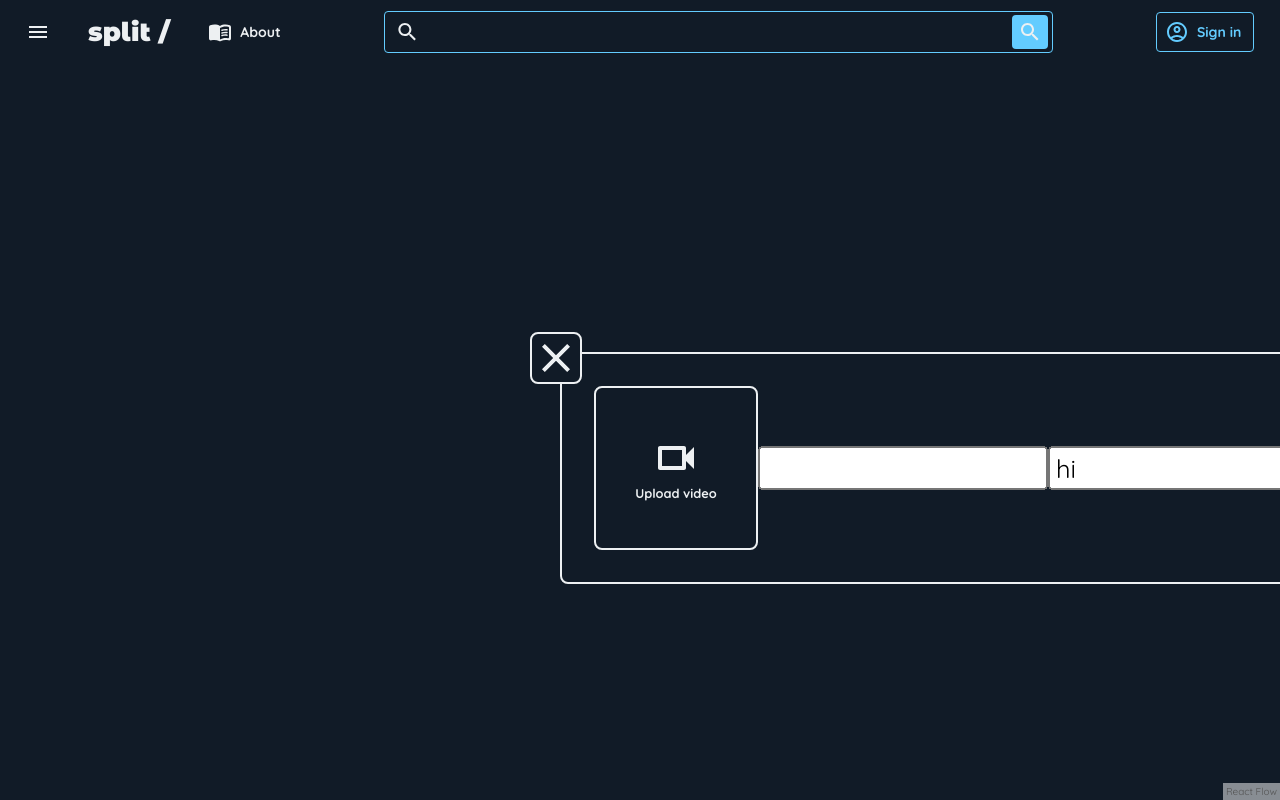
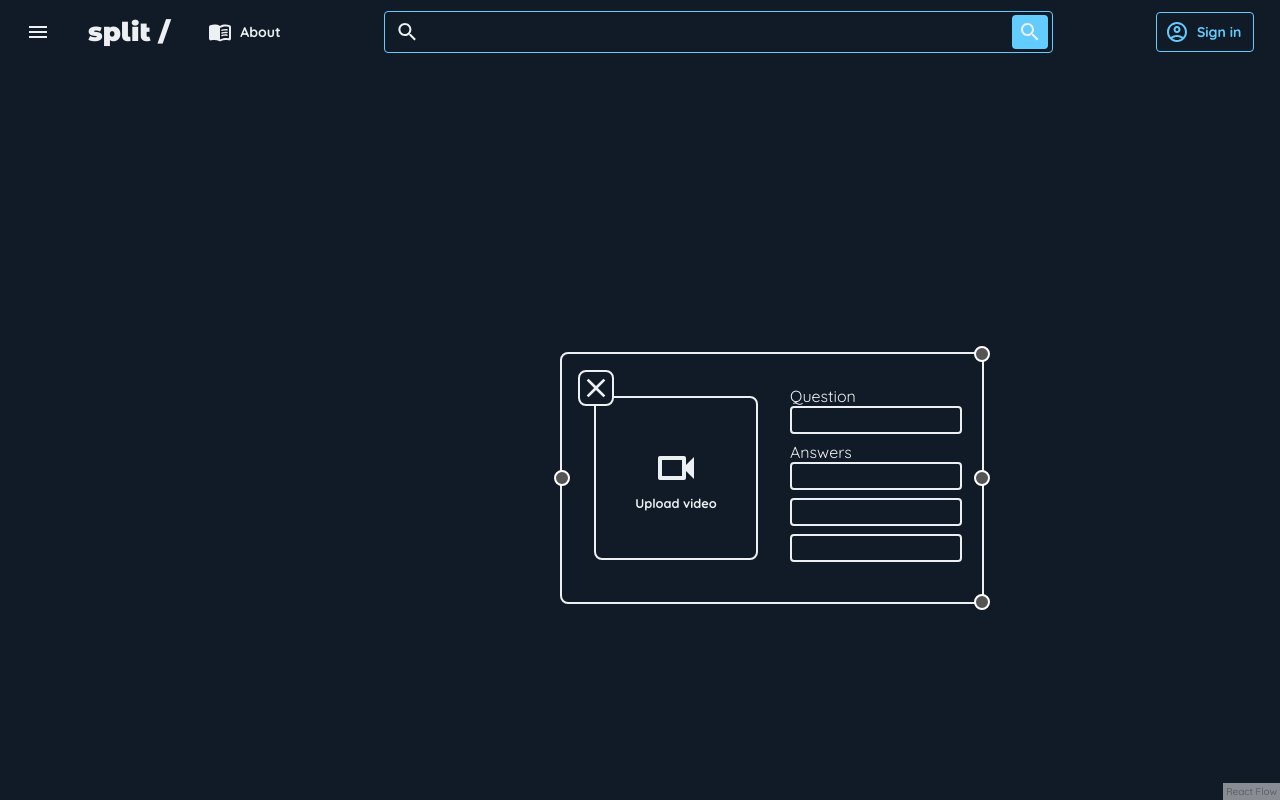
Before and after one commit to mastee7/split, a React (Create React App) app in the folder client/: page /create in a window 1280 px wide. Built offline with nearby package versions, Linux system fonts and the light colour scheme.

Commit message:
trying not to rage quit

```diff
--- a/client/src/components/Status/Status.jsx
+++ b/client/src/components/Status/Status.jsx
@@ -32,9 +32,9 @@ export default function Status() {
               e.target.src="https://i.ibb.co/37YHLK3/profile-pic.png"
             }}
           ></img>
-          <text className={`${styles.link} ${styles.profileName}`}>
+          <div className={`${styles.link} ${styles.profileName}`}>
             {user.username}
-          </text>
+          </div>
 
           {/* Dropdown menu */}
           <div className={styles.dropdownMenu}>
@@ -42,14 +42,14 @@ export default function Status() {
             {window.location.href !== "http://localhost:3000/profile" && (
               <Link className={styles.dropdownMenu__item} to="/profile">
                 <AccountCircleOutlinedIcon />
-                <text className={styles.dropdownMenu__text}>View Profile</text>
+                <div className={styles.dropdownMenu__text}>View Profile</div>
               </Link>
             )}
 
             {/* Logout item */}
             <span className={styles.dropdownMenu__item} onClick={handleLogout}>
               <LogoutIcon />
-              <text className={styles.dropdownMenu__text}>Sign out</text>
+              <div className={styles.dropdownMenu__text}>Sign out</div>
             </span>
           </div>
         </div>
--- a/client/src/components/VideoNode/VideoNode.jsx
+++ b/client/src/components/VideoNode/VideoNode.jsx
@@ -8,17 +8,18 @@ import styles from "./VideoNode.module.css";
 
 export default function VideoNode() {
   const [question, setQuestion] = useState("");
-  const [answers, setAnswers] = useState(["hi",""]);
+  const [answers, setAnswers] = useState(["hi", "", ""]);
 
   const updateAnswers = (id, answer) => {
-    setAnswers(answers.map((val, index) => index === id? answer : val));
-  }
+    setAnswers(answers.map((val, index) => (index === id ? answer : val)));
+  };
   return (
     <div className={styles.root}>
       <div className={`${styles.topBlock} ${styles.block}`}>
         {/* Close button */}
         <CloseOutlinedIcon className={styles.delete} />
 
+        <Handle position={Position.Left} type="target" />
         {/* Upload file */}
         <label className={styles.fileUpload}>
           <div>
@@ -28,14 +29,29 @@ export default function VideoNode() {
           <input className={styles.input} type="file" name="text" />
         </label>
 
-        {/* Question */}
-        <input onChange={(event) => setQuestion(event.target.value)}></input>
+        <div className={styles.questionDiv}>
+          <label>Question</label>
+          <input
+            className={styles.questionInput}
+            onChange={(event) => setQuestion(event.target.value)}
+          ></input>
 
-        {/* Answers */}
-        {
-        answers.map((currentValue, index)=>(
-            <input onChange={(event) => updateAnswers(index, event.target.value)} value={answers[index]}></input>
-        ))}
+          {/* Answers */}
+          {/* This is hard coded because, I hate this project and I wanna move on to sth else */}
+          <label>Answers</label>
+          <input className={styles.questionInput}></input>
+          <Handle type="source" style={{ top: 0 }} position={Position.Right} />
+
+          <input className={styles.questionInput}></input>
+          <Handle type="source" position={Position.Right} />
+
+          <input className={styles.questionInput}></input>
+          <Handle
+            type="source"
+            style={{ top: "100%" }}
+            position={Position.Right}
+          />
+        </div>
       </div>
     </div>
   );
--- a/client/src/components/VideoNode/VideoNode.module.css
+++ b/client/src/components/VideoNode/VideoNode.module.css
@@ -2,7 +2,6 @@
   position: relative;
   display: flex;
   flex-direction: row;
-
   width: 5rem;
   height: 5rem;
 }
@@ -35,7 +34,7 @@
   display: flex;
   flex-direction: column;
 
-  font-family: 'Quicksand', sans-serif;
+  font-family: "Quicksand", sans-serif;
   font-weight: bold;
   font-size: 0.4rem;
 
@@ -54,8 +53,8 @@
 
 .delete {
   position: absolute;
-  top: -10%;
-  left: -1rem;
+  top: 0.5rem;
+  left: 0.5rem;
 
   background-color: var(--fg-color);
   color: var(--font-color);
@@ -64,6 +63,29 @@
   border-width: var(--component-border-width);
   border-radius: var(--component-border-radius);
 
-  width: 1rem;
-  height: 1rem;
+  font-size: 1rem !important;
 }
+
+.questionDiv {
+  display: flex;
+  flex-direction: column;
+  margin-left: 1rem;
+  flex: 1;
+  width: 5rem;
+}
+
+.questionInput {
+  background: none;
+  border-style: solid;
+  border-width: var(--component-border-width);
+  border-radius: 0.125rem;
+  border-color: var(--font-color);
+
+  font-size: 0.5rem;
+  width: 5rem;
+  height: 0.75rem;
+  color: var(--font-color);
+  outline: none;
+  margin-bottom: 0.25rem;
+  flex: 1;
+}
```
